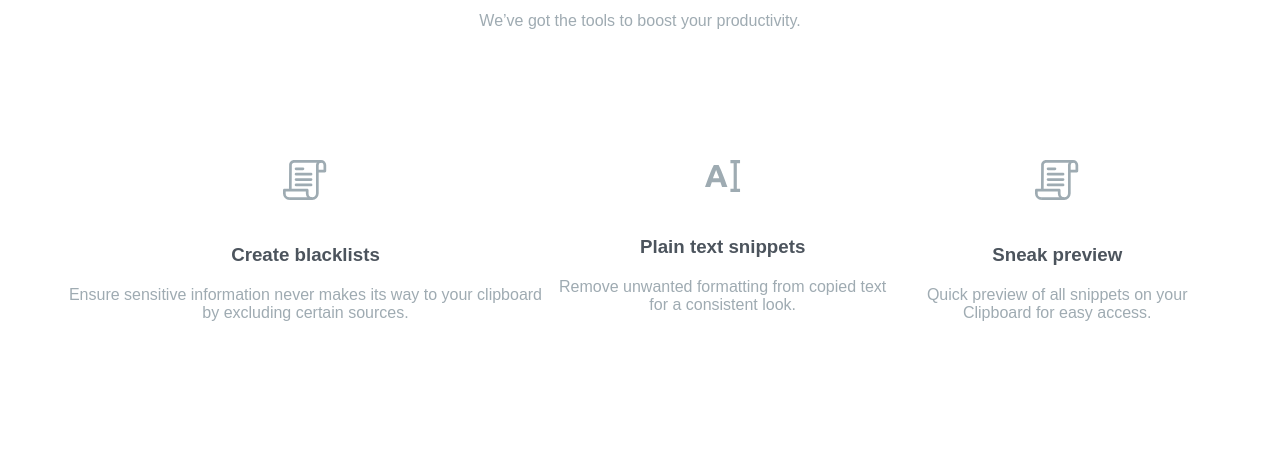
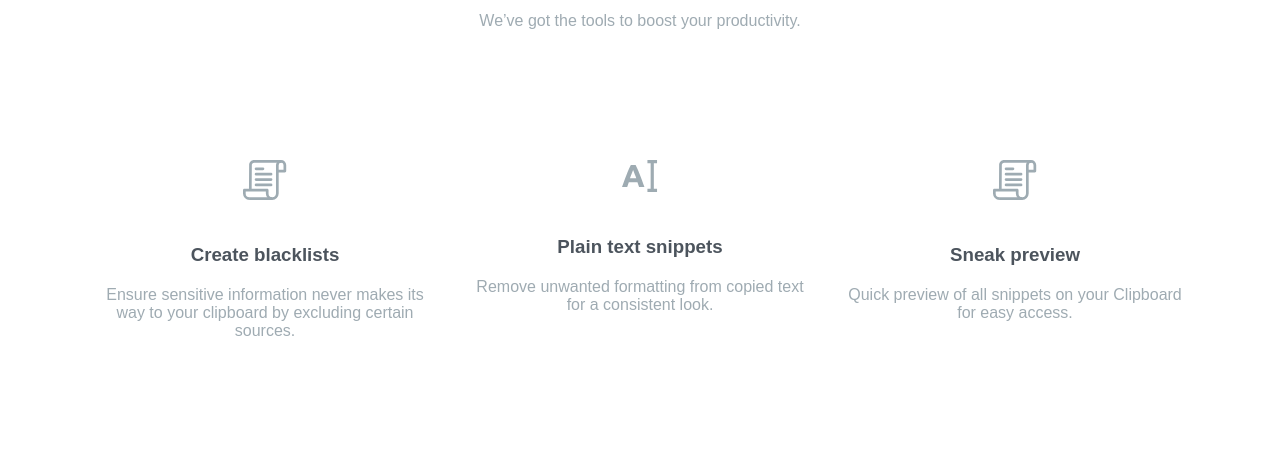
Before and after one commit to azzykesuma/clipboard, a plain HTML site: page index.html in a window 1280 px wide. Shown: the part 2300-2750 px from the top of the page. Drawn offline with Linux system fonts and the light colour scheme; a web font is replaced by a local one.

Commit message:
editing solution

```diff
--- a/style.css
+++ b/style.css
@@ -291,11 +291,18 @@ ul > li:hover {
 
     .workflowContainer {
         flex-direction: row;
+        justify-content: space-evenly;
+        /* align-items: center; */
+    }
+
+    .workflowCard {
+        width : 340px;
     }
 
     .workflowCard > img {
         margin-bottom: 40px;
     }
+
 
     .companyContainer {
         flex-direction: row;
```
